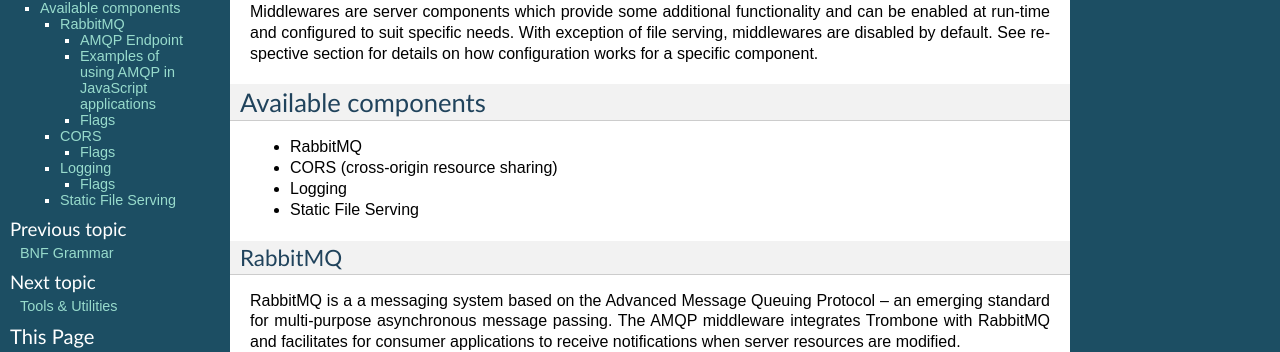
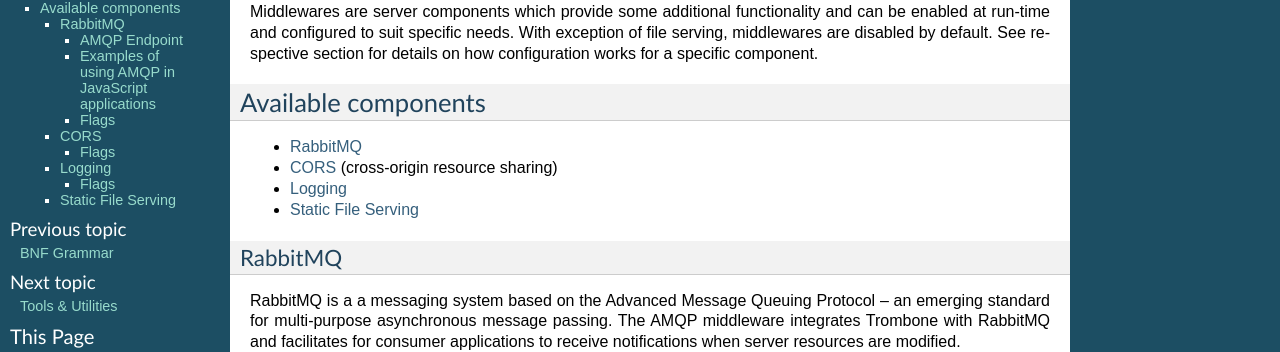
Before and after one commit to laserpants/trombone, a Sphinx documentation site: the page built from docs/middleware.rst, in a window 1280 px wide. Shown: the part 90-442 px from the top of the page. Built offline with Sphinx 7.4.7, drawn with Linux system fonts in a browser that asks for light colours.

Commit message:
Edit docs.

```diff
--- a/docs/middleware.rst
+++ b/docs/middleware.rst
@@ -6,10 +6,10 @@
 Available components
 --------------------
 
-* RabbitMQ
-* CORS (cross-origin resource sharing)
-* Logging
-* Static File Serving
+* `RabbitMQ`_
+* `CORS`_ (cross-origin resource sharing)
+* `Logging`_
+* `Static File Serving`_
 
 RabbitMQ
 ********
```
